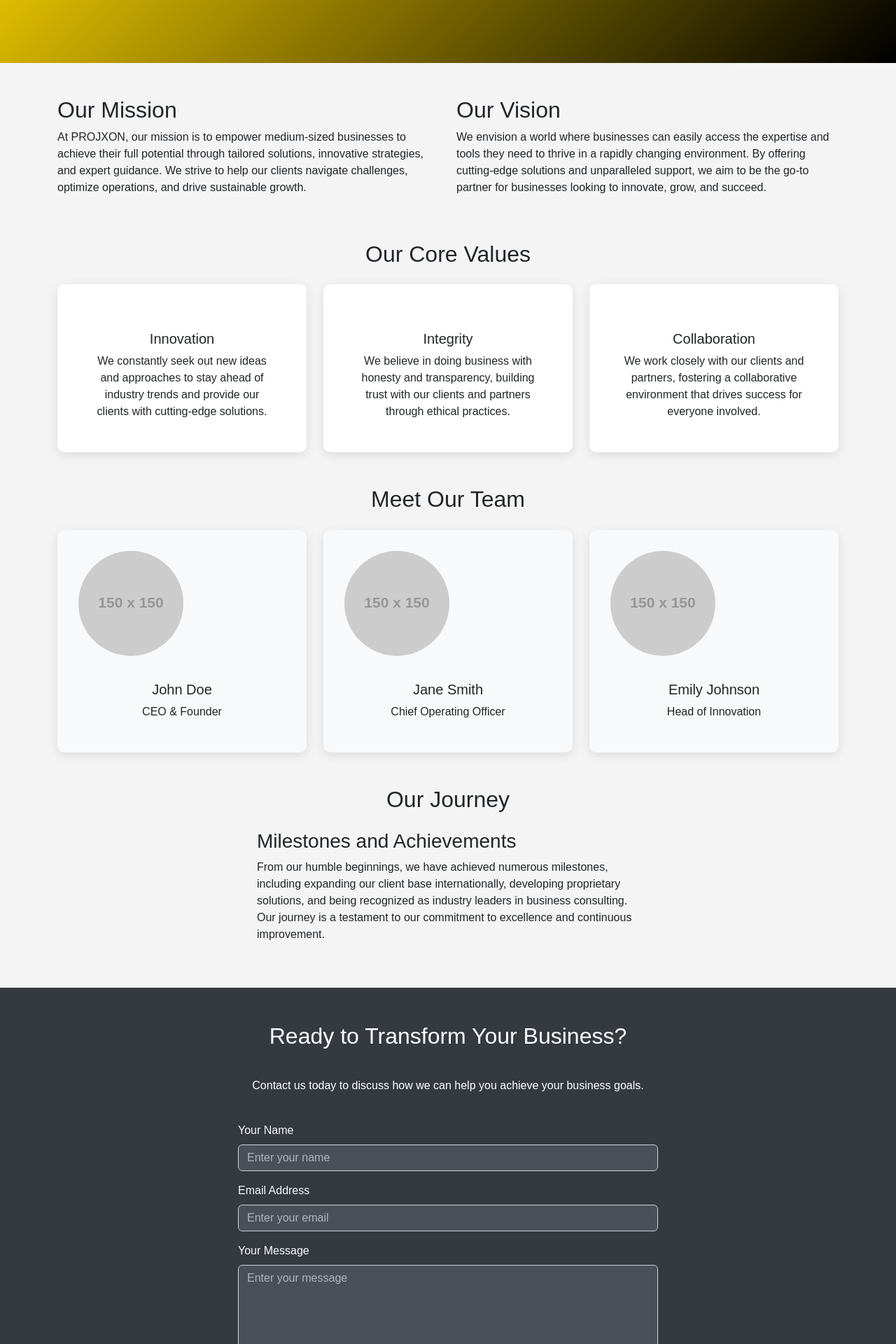
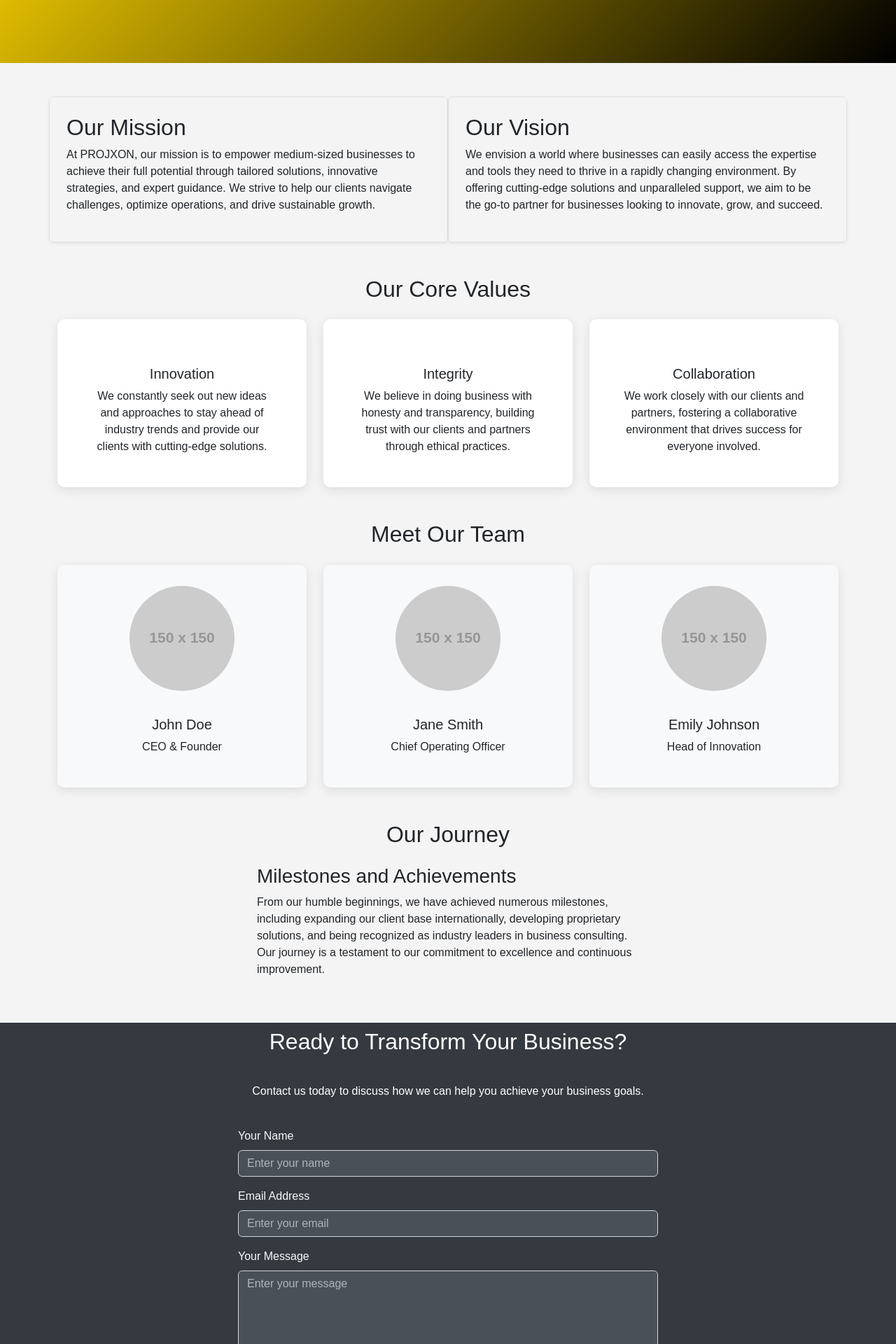
Before and after one commit to gokillboss/Projxon, a React (Create React App) app in the folder projxon-web/: page /about in a window 1280 px wide. Shown: the part 260-2180 px from the top of the page at 70% size. Built offline with nearby package versions, Linux system fonts and the light colour scheme.

Commit message:
edit the layout of footer and change on InfoForm component

```diff
--- a/projxon-web/src/components/AboutPage.js
+++ b/projxon-web/src/components/AboutPage.js
@@ -25,13 +25,13 @@ const AboutPage = () => {
             {/* Company Overview Section */}
             <Container className="my-5">
                 <Row>
-          <Col md={6} data-aos="fade-right">
+                    <Col md={6} data-aos="fade-right" className="p-4 shadow-sm rounded border">
                         <h2>Our Mission</h2>
                         <p>
                             At PROJXON, our mission is to empower medium-sized businesses to achieve their full potential through tailored solutions, innovative strategies, and expert guidance. We strive to help our clients navigate challenges, optimize operations, and drive sustainable growth.
                         </p>
                     </Col>
-          <Col md={6} data-aos="fade-left">
+                    <Col md={6} data-aos="fade-left" className="p-4 shadow-sm rounded border">
                         <h2>Our Vision</h2>
                         <p>
                             We envision a world where businesses can easily access the expertise and tools they need to thrive in a rapidly changing environment. By offering cutting-edge solutions and unparalleled support, we aim to be the go-to partner for businesses looking to innovate, grow, and succeed.
@@ -91,7 +91,7 @@ const AboutPage = () => {
                 <h2 className="text-center mb-4" data-aos="fade-up">Meet Our Team</h2>
                 <Row>
                     <Col md={4} data-aos="fade-up" data-aos-delay="100">
-            <Card className="team-card">
+                        <Card className="team-card align-items-center">
                             <Image src="https://via.placeholder.com/150" roundedCircle className="team-image" />
                             <Card.Body>
                                 <Card.Title>John Doe</Card.Title>
@@ -100,7 +100,7 @@ const AboutPage = () => {
                         </Card>
                     </Col>
                     <Col md={4} data-aos="fade-up" data-aos-delay="200">
-            <Card className="team-card">
+                        <Card className="team-card align-items-center">
                             <Image src="https://via.placeholder.com/150" roundedCircle className="team-image" />
                             <Card.Body>
                                 <Card.Title>Jane Smith</Card.Title>
@@ -109,7 +109,7 @@ const AboutPage = () => {
                         </Card>
                     </Col>
                     <Col md={4} data-aos="fade-up" data-aos-delay="300">
-            <Card className="team-card">
+                        <Card className="team-card align-items-center">
                             <Image src="https://via.placeholder.com/150" roundedCircle className="team-image" />
                             <Card.Body>
                                 <Card.Title>Emily Johnson</Card.Title>
@@ -122,10 +122,10 @@ const AboutPage = () => {
 
             {/* Company History Section */}
             <Container className="my-5 justify-content-center">
-        <h2 className="text-center mb-4" data-aos="fade-up">Our Journey</h2>
+                <h2 className="text-center mb-4" data-aos="fade-down">Our Journey</h2>
                 <Row className='justify-content-center'>
 
-          <Col md={6} data-aos="fade-right">
+                    <Col md={6} data-aos="fade-up">
                         <h3>Milestones and Achievements</h3>
 
                         <p>
@@ -136,7 +136,7 @@ const AboutPage = () => {
             </Container>
 
             {/* Call to Action Section */}
-      <InfoForm />
+            <InfoForm data-aos="fade-up" data-aos-delay="900" />
 
 
 
--- a/projxon-web/src/components/Footer.js
+++ b/projxon-web/src/components/Footer.js
@@ -10,7 +10,7 @@ const Footer = () => {
       <Container>
         <Row>
           {/* Services Column */}
-          <Col md={2}>
+          <Col xs={6} md={2} className="mb-3">
             <h2 className="footer-heading">Services</h2>
             <ul className="list-unstyled">
               <li><a href="marketing" className="footer-link">Marketing + Social</a></li>
@@ -22,7 +22,7 @@ const Footer = () => {
           </Col>
 
           {/* About Column */}
-          <Col md={2}>
+          <Col xs={6} md={2} className="mb-3">
             <h2 className="footer-heading">About</h2>
             <ul className="list-unstyled">
               <li><a href="about" className="footer-link">Vision</a></li>
@@ -34,7 +34,7 @@ const Footer = () => {
           </Col>
 
           {/* Partnerships Column */}
-          <Col md={2}>
+          <Col xs={6} md={2} className="mb-3">
             <h2 className="footer-heading">Partnerships</h2>
             <ul className="list-unstyled">
               <li><a href="servicepartners" className="footer-link">Service Partners</a></li>
@@ -43,7 +43,7 @@ const Footer = () => {
           </Col>
 
           {/* Connect Column */}
-          <Col md={2}>
+          <Col xs={6} md={2} className="mb-3">
             <h2 className="footer-heading">Connect</h2>
             <ul className="list-unstyled">
               <li><a href="contact" className="footer-link">Contact</a></li>
@@ -55,7 +55,7 @@ const Footer = () => {
           </Col>
 
           {/* Blog & Research Column */}
-          <Col md={2}>
+          <Col xs={6} md={2} className="mb-3">
             <h2 className="footer-heading">Research</h2>
             <ul className="list-unstyled">
               <li><a href="blog" className="footer-link">Blog</a></li>
@@ -66,7 +66,7 @@ const Footer = () => {
           </Col>
 
           {/* Careers Column */}
-          <Col md={2}>
+          <Col xs={6} md={2} className="mb-3">
             <h2 className="footer-heading">Careers</h2>
             <ul className="list-unstyled">
               <li><a href="join" className="footer-link">Join Our Team</a></li>
--- a/projxon-web/src/components/InfoForm.js
+++ b/projxon-web/src/components/InfoForm.js
@@ -4,7 +4,7 @@ import './InfoForm.css'; // Custom CSS file
 
 const InfoForm = () => {
   return (
-    <div className="infoform-container text-white" data-aos="fade-up">
+    <div className="infoform-container text-white p-2" data-aos="fade-up">
       <Col>
         <h2 className="text-center">Ready to Transform Your Business?</h2>
         <p className="text-center">Contact us today to discuss how we can help you achieve your business goals.</p>
```
Lines whose indentation alone changed are shown as unchanged.
